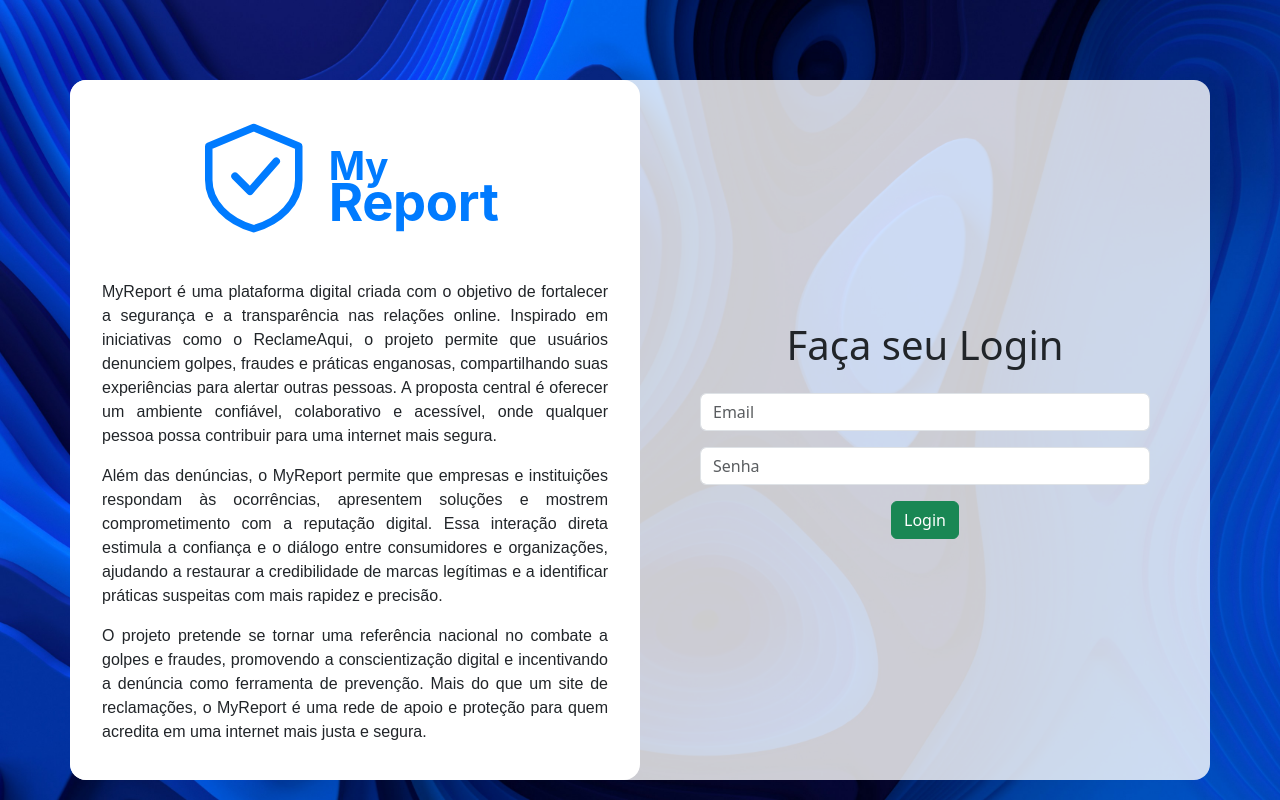
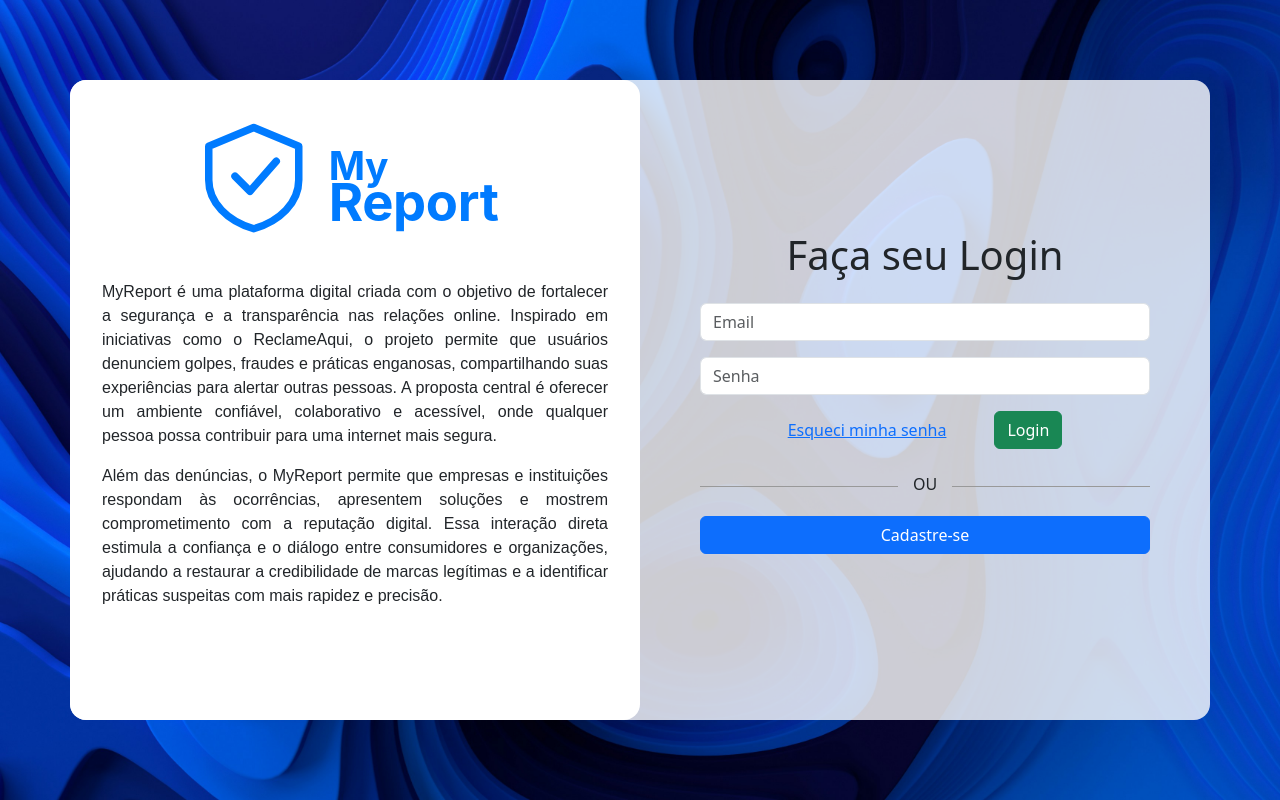
Before and after one commit to victorarbarbosa/my-report, a React (Vite) app in the folder my-report-frontend/my-report-frontend/: page / in a window 1280 px wide. Built offline with nearby package versions, Linux system fonts and the light colour scheme.

Commit message:
feat: refinando tela de login

```diff
--- a/my-report-frontend/my-report-frontend/src/App.css
+++ b/my-report-frontend/my-report-frontend/src/App.css
@@ -10,11 +10,11 @@ main {
 }
 
 .initial-container {
-    margin-top: 80px;
+    margin-top: 10vh;
 }
 
 .content-row {
-    height: 700px;
+    height: 80vh;
     border-radius: 16px;
     background-color: rgba(255, 255, 255, 0.8);
 }
@@ -37,7 +37,42 @@ main {
 }
 
 .login-div {
-    height: 100%;
     border-top-right-radius: 16px;
     border-bottom-right-radius: 16px;
 }
+
+.forget-password {
+    display: inline;
+}
+
+.signin-div {
+    padding: 15px 0px 15px 0px;
+}
+
+.divider {
+    display: flex;
+    align-items: center;
+    width: 100%;
+    margin: 10px 0;
+}
+
+.divider::before,
+.divider::after {
+    content: "";
+    flex: 1;
+    border-bottom: 1px solid #999;
+}
+
+.divider::before {
+    margin-right: 10px;
+}
+
+.divider::after {
+    margin-left: 10px;
+}
+
+.ou {
+    transform: translateY(-2px);
+    padding: 0px 5px;
+    display: inline-block;
+}
--- a/my-report-frontend/my-report-frontend/src/App.jsx
+++ b/my-report-frontend/my-report-frontend/src/App.jsx
@@ -22,11 +22,6 @@ function App() {
                 com a reputação digital. Essa interação direta estimula a confiança e o diálogo entre consumidores e organizações, ajudando a restaurar a
                 credibilidade de marcas legítimas e a identificar práticas suspeitas com mais rapidez e precisão.
               </p>
-              <p>
-                O projeto pretende se tornar uma referência nacional no combate a golpes e fraudes, promovendo a conscientização digital e
-                incentivando a denúncia como ferramenta de prevenção. Mais do que um site de reclamações, o MyReport é uma rede de apoio e proteção
-                para quem acredita em uma internet mais justa e segura.
-              </p>
             </div>
           </div>
 
@@ -36,7 +31,16 @@ function App() {
             <form className='px-5'>
               <input type="email" className="form-control" placeholder="Email" id="emailInput" aria-label="Email"/>
               <input type="password" className="form-control mt-3" placeholder="Senha" id="passwordInput" aria-label="Password"/>
-              <button type="submit" className="btn btn-success mt-3 d-block mx-auto">Login</button>
+              <div className='d-flex mt-3 justify-content-center gap-5 align-items-center form-options'>
+                <a className='forget-password'>Esqueci minha senha</a>
+                <button type="submit" className="btn btn-success">Login</button>
+              </div>
+              <div className='signin-div d-flex flex-column justify-content-center'>
+                <div className='divider'>
+                  <span className='ou'>OU</span>
+                </div>
+                <button className='btn btn-primary mt-2'>Cadastre-se</button>
+              </div>
             </form>
           </div>
         </div>
```
Also changed, not shown: 2 other files (tests, documents, lock files or other folders).
